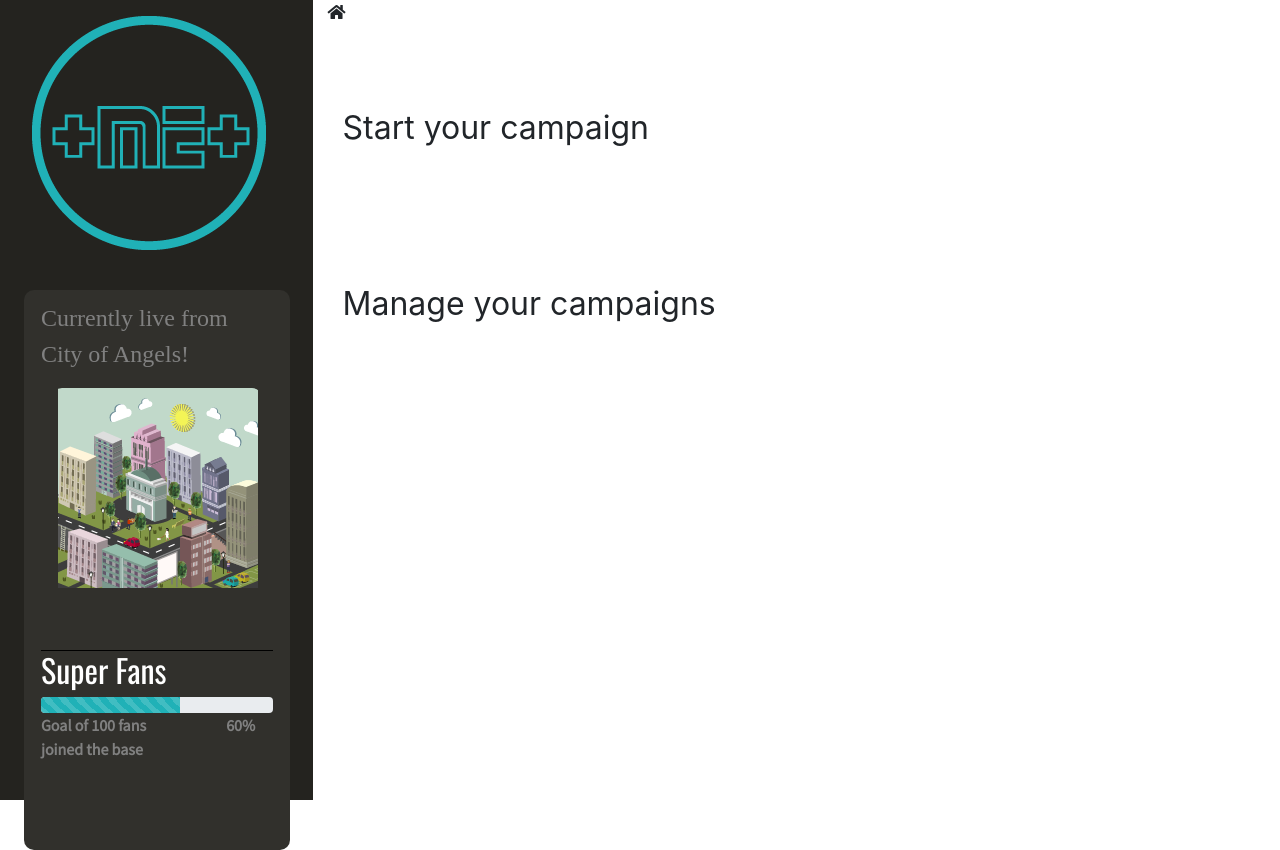
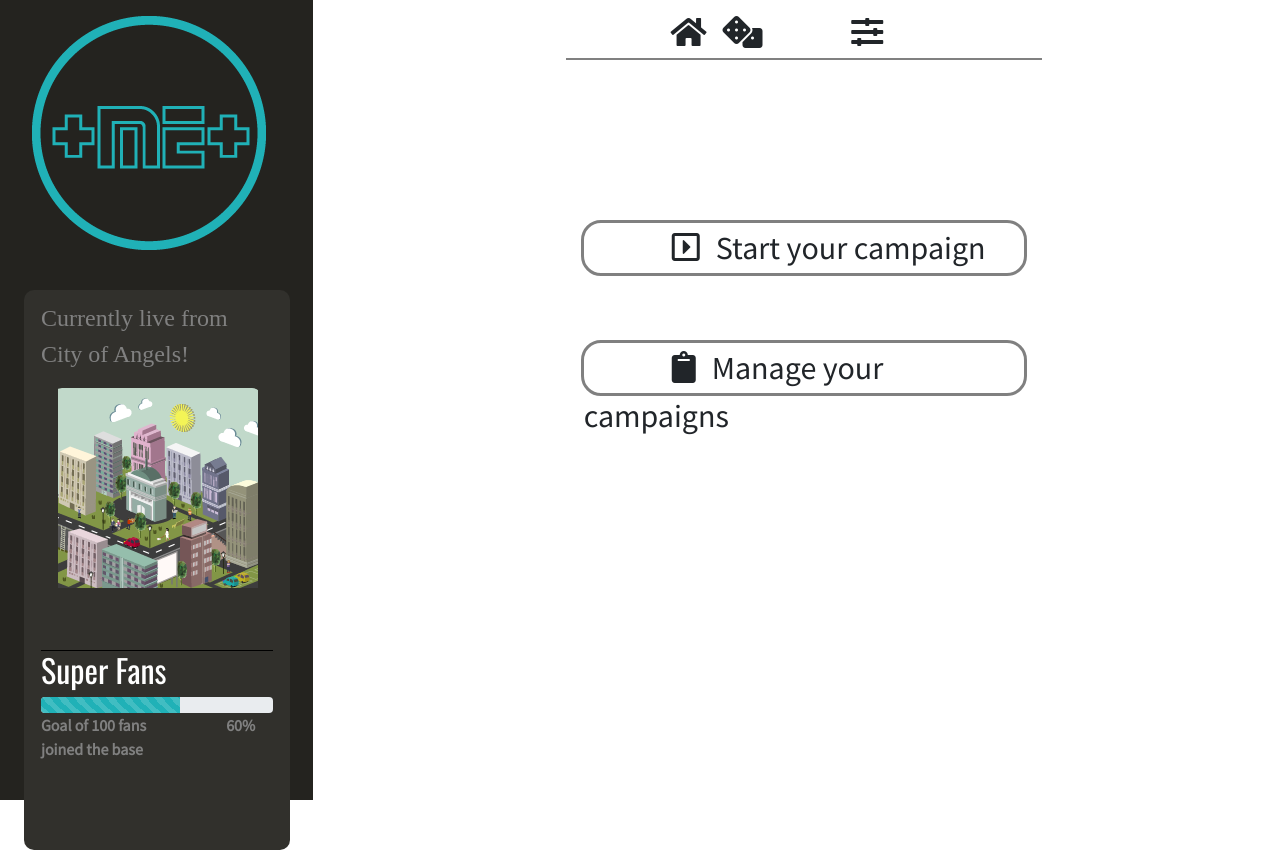
Before and after one commit to judescripts/AddMeAdd, a React (Create React App) app: page / in a window 1280 px wide. Built offline with nearby package versions, Linux system fonts and the light colour scheme; a web font is replaced by a local one.

Commit message:
Update homepage

```diff
--- a/src/components/Home.css
+++ b/src/components/Home.css
@@ -1,17 +1,38 @@
-.start-button{
-
-    padding-top: 10vh;
-    font-size: 2rem;
-
+.controls{
+    width: 50%;
+    padding-top:20vh;
 }
 
 .spacer{
-    padding: 8vh;
+    padding: 4vh;
+}
+
+.start-button{
+    font-size: 2rem;
+    font-family:"Source Sans Pro", "Sans-Serif";
+    border-style: solid;
+    border-radius: 20px;
+    border-color: #808080;
+    height: 7vh;
 }
 
 .manage-button{
+    font-size: 2rem;
+    font-family:"Source Sans Pro", "Sans-Serif";
+    border-style: solid;
+    border-radius: 20px;
+    border-color: #808080;
+    height: 7vh;
+}
 
-    font-size: 2rem;
+.far, .fa-caret-square-right{
+    padding-top: 1vh;
+    padding-right: 2vh;
+    padding-left: 20%
+}
 
-
+.fas, .fa-clipboard{
+    padding-top: 1vh;
+    padding-right: 2vh;
+    padding-left: 20%
 }
--- a/src/components/Home.js
+++ b/src/components/Home.js
@@ -6,10 +6,16 @@ class Home extends React.Component {
   state = {};
   render() {
     return (
-      <Container>
-        <div className="start-button">Start your campaign</div>
+      <Container className="controls">
+        <div className="start-button">
+          <i className="far fa-caret-square-right" />
+          Start your campaign
+        </div>
         <div className="spacer" />
-        <div className="manage-button">Manage your campaigns</div>
+        <div className="manage-button">
+          <i className="fas fa-clipboard" />
+          Manage your campaigns
+        </div>
       </Container>
     );
   }
--- a/src/components/Navbar.css
+++ b/src/components/Navbar.css
@@ -1,7 +1,33 @@
-.fas .fa-home{
+.navbar{
+    display: block;
+    margin-left: auto;
+    margin-right: auto;
+    border-bottom-style: solid;
+    border-bottom-width: 2px;
+    border-bottom-color: #808080;
+    width: 50%;
+}
 
-    width: auto;
-    height: 200px;
+.nav-container{
+    display: block;
+    margin-left: auto;
+    margin-right: auto;
+}
 
+.fa, .fas.fa-home{
+    padding-top: 1vh;
+    font-size: 2rem;
+    color: ##31302C;
+}
 
+.fa, .fa-dice{
+    padding-top: 1vh;
+    font-size: 2rem;
+    color: ##31302C;
 }
+
+.fas.fa-sliders-h{
+    padding-top: 1vh;
+    font-size: 2rem;
+    color: ##31302C;
+}
--- a/src/components/Navbar.js
+++ b/src/components/Navbar.js
@@ -5,8 +5,12 @@ class Navbar extends React.Component {
   state = {};
   render() {
     return (
-      <div>
-        <i className="fas fa-home" />
+      <div className="navbar">
+        <div className="nav-container">
+          <i className="fas fa-home" />
+          <i className="fa fa-dice" />
+          <i className="fas fa-sliders-h" />
+        </div>
       </div>
     );
   }
```
